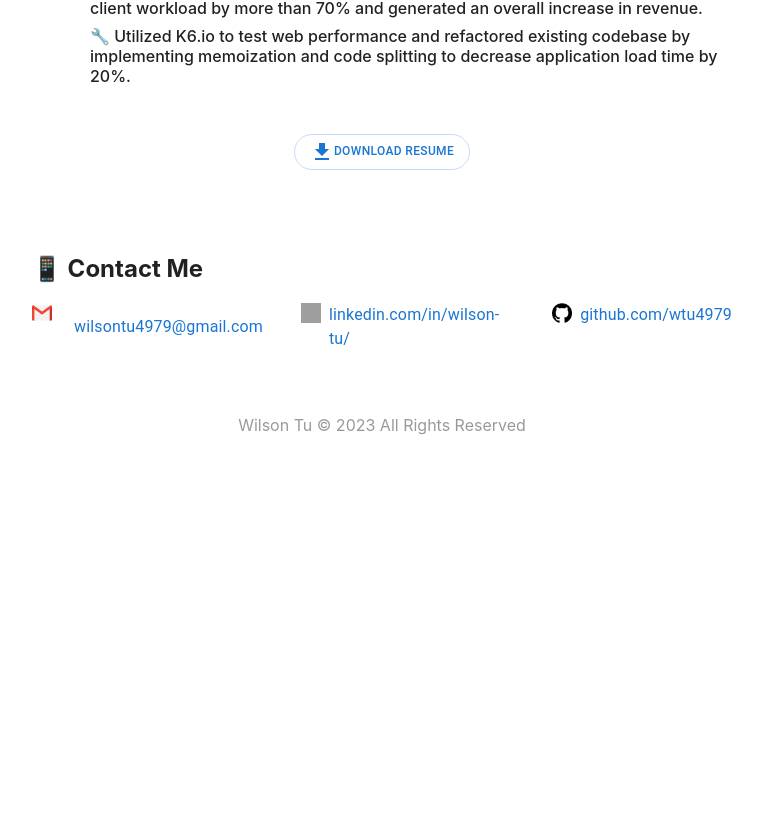
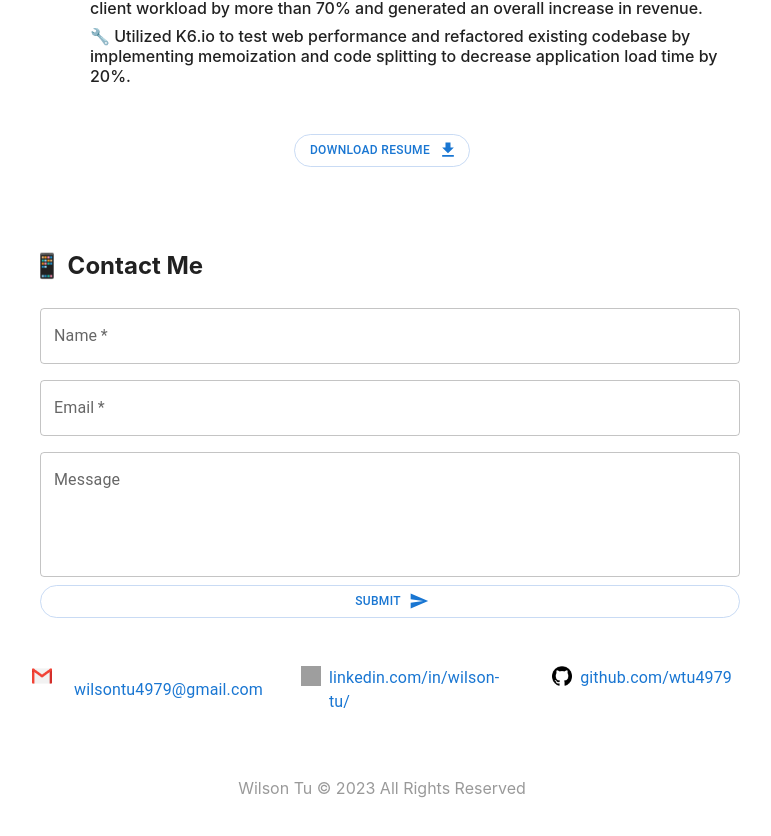
Before and after one commit to wtu4979/new-web-portfolio, a React (Create React App) app: page / in a window 1280 px wide. Shown: the part 1834-2670 px from the top of the page, without its empty margins (258-1029 px from the left). Before the commit the page ends 2309 px from the top, so only its background shows below. Built offline with nearby package versions, Linux system fonts and the light colour scheme; grey boxes are pictures that could not be loaded.

Commit message:
added a contact me form and email validation

```diff
--- a/src/components/Home2.js
+++ b/src/components/Home2.js
@@ -1,5 +1,4 @@
 import React, { useState, useEffect } from 'react';
-import { Document, Page } from 'react-pdf';
 import './styles/home2.css';
 import 'animate.css';
 import c1 from './assets/c1.jpg';
@@ -8,12 +7,10 @@ import lpt from './assets/lpt.jpeg';
 import webitect from './assets/webitect.jpeg';
 import onntek from './assets/onntek.jpg';
 import csuf from './assets/csuf.png';
-import gtech from './assets/gtech.png';
 import gtech2 from './assets/gtech2.png';
 import gmail from './assets/gmail.png';
 import linkedin from './assets/linkedin.png';
 import github from './assets/github.png';
-import resume from './assets/resume.png';
 import Tooltip, { tooltipClasses } from '@mui/material/Tooltip';
 import { styled } from '@mui/material/styles';
 import Typography from '@mui/material/Typography';
@@ -21,11 +18,12 @@ import resumePDF from './assets/Wilson-Tu-Resume-2023.pdf';
 import { pdfjs } from 'react-pdf';
 import { FontAwesomeIcon } from '@fortawesome/react-fontawesome';
 import { faCheck } from '@fortawesome/free-solid-svg-icons';
-import TaskAltIcon from '@mui/icons-material/TaskAlt';
 import Button from '@mui/material/Button';
 import FileDownloadIcon from '@mui/icons-material/FileDownload';
 import Alert from '@mui/material/Alert';
-import AlertTitle from '@mui/material/AlertTitle';
+import TextField from '@mui/material/TextField';
+import Box from '@mui/material/Box';
+import SendIcon from '@mui/icons-material/Send';
 
 // This makes the pdf loader thing work
 pdfjs.GlobalWorkerOptions.workerSrc = new URL(
@@ -37,6 +35,8 @@ function Home2({ themeColorMode }) {
 	const [toolTipName, setToolTipName] = React.useState('Copy');
 	const [toolTipPlacement, setToolTipPlacement] = React.useState('bottom');
 	const [numPages, setNumPages] = useState(null);
+	const [email, setEmail] = useState('');
+	const [emailError, setEmailError] = useState(false);
 	const currentDate = new Date();
 	const longPathStartYear = 2022;
 	const longPathStartMonth = 10;
@@ -44,6 +44,12 @@ function Home2({ themeColorMode }) {
 	const webitectStartMonth = 11;
 	const currentYear = currentDate.getFullYear();
 	const currentMonth = currentDate.getMonth() + 1;
+
+	const handleEmailChange = (event) => {
+		setEmail(event.target.value);
+		const regex = /^[a-zA-Z0-9._%+-]+@[a-zA-Z0-9.-]+\.[a-zA-Z]{2,}$/;
+		setEmailError(!regex.test(event.target.value));
+	};
 
 	// Currently set for longpath
 	let longPathMonths;
@@ -60,6 +66,18 @@ function Home2({ themeColorMode }) {
 	webitectMonths = webitectMonths <= 0 ? 0 : webitectMonths;
 
 	const DownloadButton = styled(Button)(({ theme }) => ({
+		background: 'transparent',
+		color: '#1976d2',
+		borderRadius: '20px',
+		fontSize: '12px',
+		borderColor: 'rgba(178, 204, 239, 0.7)',
+		'&:hover': {
+			background: 'rgba(178, 204, 239, 0.15)',
+			color: '#1976d2',
+		},
+	}));
+
+	const ContactSubmitButton = styled(Button)(({ theme }) => ({
 		background: 'transparent',
 		color: '#1976d2',
 		borderRadius: '20px',
@@ -379,13 +397,71 @@ function Home2({ themeColorMode }) {
 					</div>
 				</div>
 				<div className='download-button'>
-					<DownloadButton variant='outlined' onClick={handleDownloadResume}>
-						<FileDownloadIcon /> Download Resume
+					<DownloadButton
+						variant='outlined'
+						onClick={handleDownloadResume}
+						sx={{
+							'&:hover .MuiButton-endIcon': {
+								animation: 'floating 2s infinite',
+								'@keyframes floating': {
+									'0%': { transform: 'translateY(0px)' },
+									'50%': { transform: 'translateY(-3px)' },
+									'100%': { transform: 'translateY(0px)' },
+								},
+							},
+						}}
+						endIcon={<FileDownloadIcon />}
+					>
+						Download Resume
 					</DownloadButton>
 				</div>
 			</div>
 			<div className='contact-container'>
 				<h2>📱 Contact Me</h2>
+				<Box
+					component='form'
+					sx={{
+						'& .MuiTextField-root': { m: 1, width: '100%' },
+					}}
+					noValidate
+					autoComplete='off'
+				>
+					<div class='contact-form-content'>
+						<TextField required id='outlined-required' label='Name' fullWidth />
+						<TextField
+							required
+							id='outlined-required'
+							label='Email'
+							fullWidth
+							value={email}
+							onChange={handleEmailChange}
+							error={emailError}
+							helperText={emailError ? 'Invalid email format' : ''}
+						/>
+						<TextField
+							id='outlined-multiline-static'
+							label='Message'
+							multiline
+							rows={4}
+							defaultValue=''
+							fullWidth
+						/>
+						<ContactSubmitButton
+							variant='outlined'
+							fullWidth
+							sx={{
+								ml: 1,
+								mr: 3,
+								'&:hover .MuiButton-endIcon': {
+									animation: 'wiggle 0.5s infinite',
+								},
+							}}
+							endIcon={<SendIcon />}
+						>
+							Submit
+						</ContactSubmitButton>
+					</div>
+				</Box>
 				<div className='contact-info-container'>
 					<div className='email'>
 						<img src={gmail}></img>
--- a/src/components/styles/home2.css
+++ b/src/components/styles/home2.css
@@ -31,10 +31,36 @@
 	}
 }
 
+@keyframes wiggle {
+	0% {
+		transform: rotate(0deg);
+	}
+	20% {
+		transform: rotate(5deg);
+	}
+	40% {
+		transform: rotate(-5deg);
+	}
+	60% {
+		transform: rotate(5deg);
+	}
+	80% {
+		transform: rotate(-5deg);
+	}
+	100% {
+		transform: rotate(0deg);
+	}
+}
+
 .wave {
 	display: inline-block;
 	animation: wave 2s infinite;
 	margin-left: 0.5rem;
+}
+
+.contact-form-content {
+	display: flex;
+	flex-direction: column;
 }
 
 .home-container {
@@ -191,6 +217,7 @@
 	display: flex;
 	flex-direction: row;
 	justify-content: space-between;
+	margin-top: 3rem;
 }
 
 .email {
```
